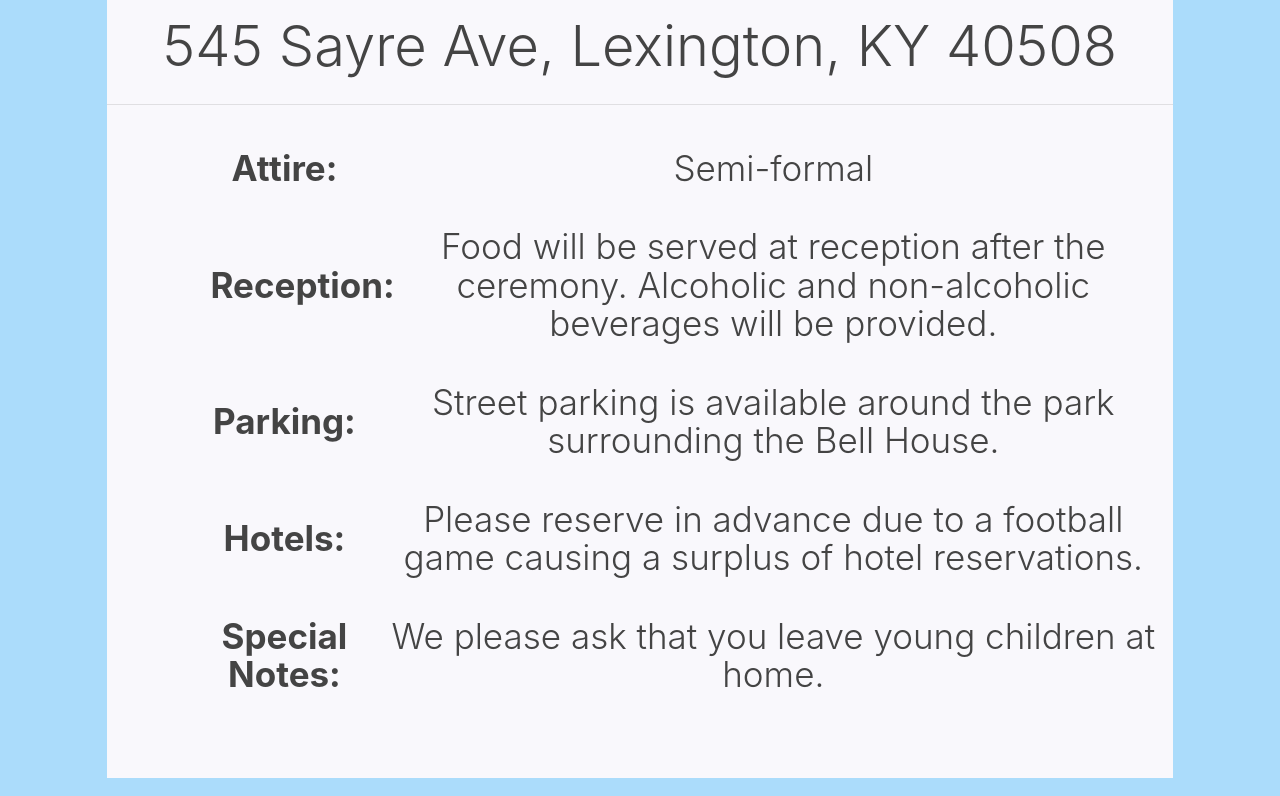
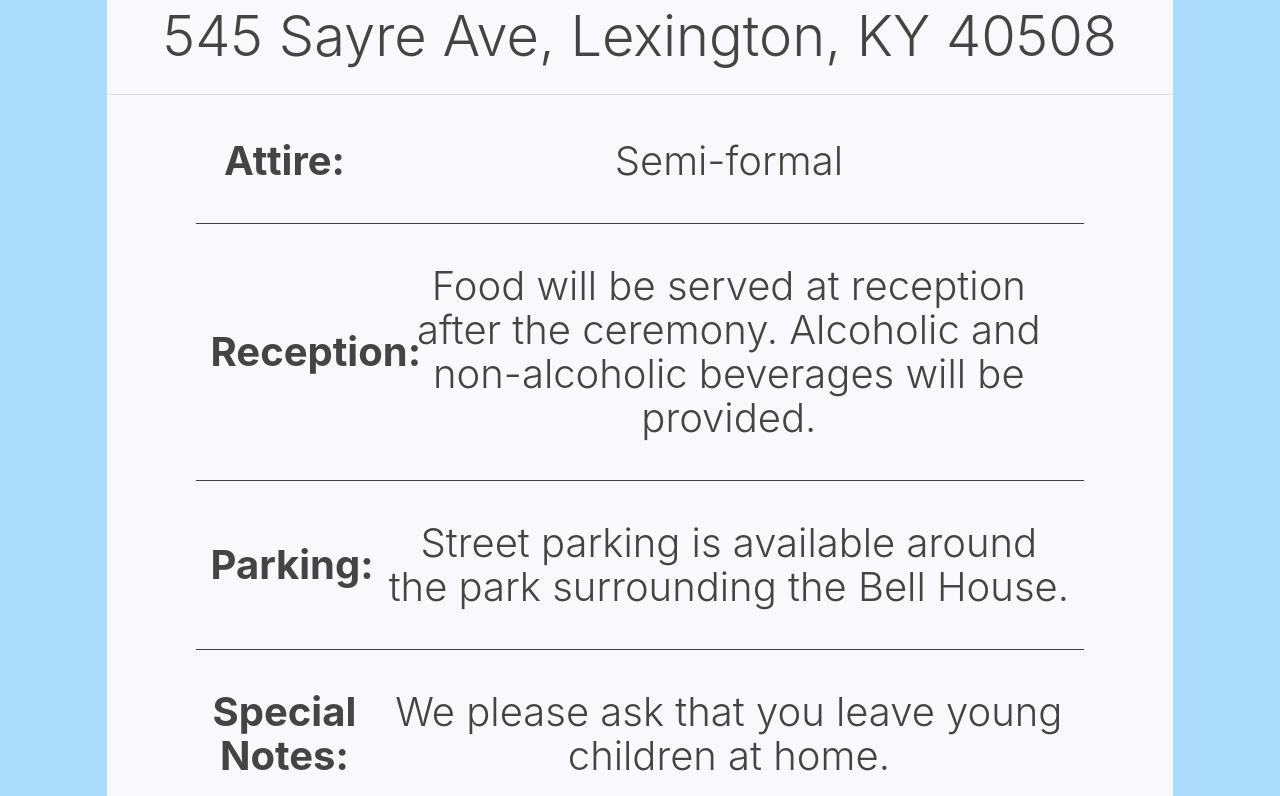
Before and after one commit to ethanandmiranda/ethanandmiranda.github.io, a plain HTML site: page index.html in a window 1280 px wide. Shown: the part 424-1220 px from the top of the page. Drawn offline with nearby package versions, Linux system fonts and the light colour scheme; a script that the page names is missing.

Commit message:
Dope styling improvements n such

```diff
--- a/index.html
+++ b/index.html
@@ -1,6 +1,9 @@
-<html>
+<!DOCTYPE html>
+<html lang="en">
 
 <head>
+    <meta http-equiv="Content-Type" content="text/html" charset="UTF-8">
+    <meta name="viewport" content="width=device-width, initial-scale=1">
     <title>Ethan and Miranda's Wedding Site</title>
     <link rel="stylesheet" href="https://stackpath.bootstrapcdn.com/bootstrap/4.3.1/css/bootstrap.min.css"
         integrity="sha384-ggOyR0iXCbMQv3Xipma34MD+dH/1fQ784/j6cY/iJTQUOhcWr7x9JvoRxT2MZw1T" crossorigin="anonymous">
@@ -19,13 +22,17 @@
             padding: 0
         }
         .display-5 {
-            font-size: 2.5em;
+            font-size: 2.5rem;
             font-weight: 300;
             line-height: 1.1;
         }
         .content .row {
             padding-top: 20px;
             padding-bottom: 20px;
+        }
+        .row-border-bottom {
+            border-bottom: 1px solid #3f3f3f;
+            margin-top: 40px;
         }
     </style>
 </head>
@@ -34,7 +41,7 @@
     <div class="container-fluid">
         <div class="row">
             <div class="jumbotron jumbotron-fluid bg-light text-center col-10 offset-1">
-                <h1 class="display-1">Ethan and Miranda</h1>
+                <h1 class="display-2">Ethan and Miranda</h1>
                 <div class="lead display-4">
                     <p>October 19th, 2019</p>
                     <p>5 pm EST</p>
@@ -42,28 +49,25 @@
                     <p>545 Sayre Ave, Lexington, KY 40508</p>
                 </div>
                 <hr class="my-4">
-                <div class="lead display-5 col-12 content">
+                <div class="lead col-12 display-5 content">
                     <div class="row align-items-center">
-                        <div class="col-2 offset-1 font-weight-bold">Attire: </div>
-                        <div class="col-9">Semi-formal</div>
+                        <div class="col-md-2 col-12 offset-md-1 font-weight-bold">Attire<span class="d-md-inline d-none">:</span></div>
+                        <div class="col-md-8 col-12">Semi-formal</div>
+                        <div class="col-md-10 offset-md-1 d-none d-md-block row-border-bottom"></div>
                     </div>
                     <div class="row align-items-center">
-                        <div class="col-2 offset-1 font-weight-bold">Reception: </div>
-                        <div class="col-9">Food will be served at reception after the ceremony. Alcoholic and non-alcoholic beverages will be provided.</div>
+                        <div class="col-md-2 col-12 offset-md-1 font-weight-bold">Reception<span class="d-md-inline d-none">:</span></div>
+                        <div class="col-md-8 col-12">Food will be served at reception after the ceremony. Alcoholic and non-alcoholic beverages will be provided.</div>
+                        <div class="col-md-10 offset-md-1 d-none d-md-block row-border-bottom"></div>
                     </div>
                     <div class="row align-items-center">
-                        <div class="col-2 offset-1 font-weight-bold">Parking: </div>
-                        <div class="col-9">Street parking is available around the park surrounding the Bell House.</div>
+                        <div class="col-md-2 col-12 offset-md-1 font-weight-bold">Parking<span class="d-md-inline d-none">:</span></div>
+                        <div class="col-md-8 col-12">Street parking is available around the park surrounding the Bell House.</div>
+                        <div class="col-md-10 offset-md-1 d-none d-md-block row-border-bottom"></div>
                     </div>
                     <div class="row align-items-center">
-                        <div class="col-2 offset-1 font-weight-bold">Hotels:</div>
-                        <div class="col-9">
-                            Please reserve in advance due to a football game causing a surplus of hotel reservations.
-                        </div>
-                    </div>
-                    <div class="row align-items-center">
-                        <div class="col-2 offset-1 font-weight-bold">Special Notes:</div>
-                        <div class="col-9">We please ask that you leave young children at home.</div>
+                        <div class="col-md-2 col-12 offset-md-1 font-weight-bold">Special Notes<span class="d-md-inline d-none">:</span></div>
+                        <div class="col-md-8 col-12">We please ask that you leave young children at home.</div>
                     </div>
                 </div>
             </div>
```
